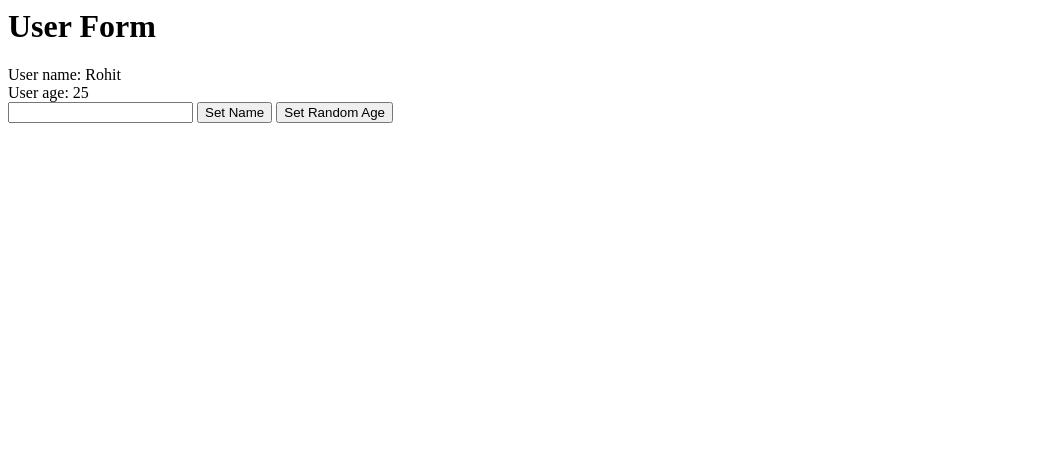
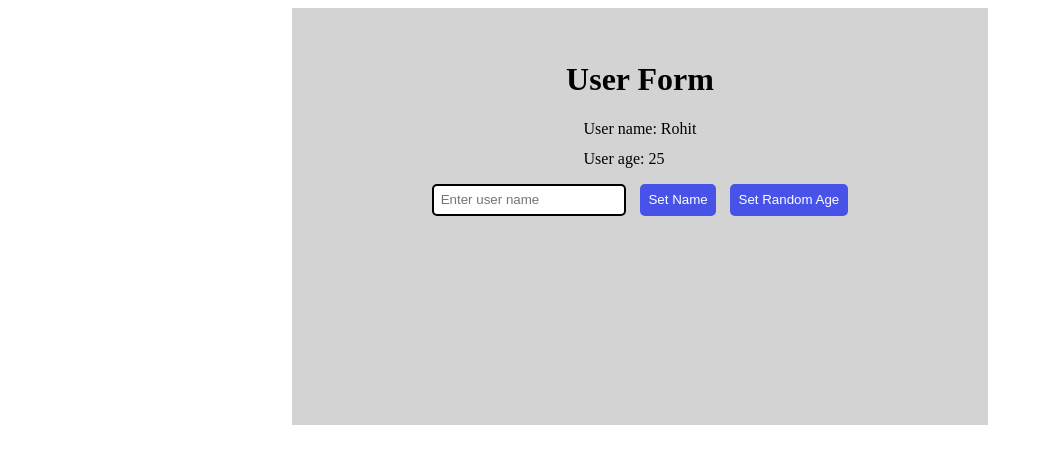
Before and after one commit to RohitKumar608/Web-framework-with-TS, a website with bundled scripts: page index.html in a window 1280 px wide. Shown: the whole page, without its empty margins (0-1043 px from the left). Built offline with nearby package versions, Linux system fonts and the light colour scheme.

Commit message:
feat: made view class generic and added css for form

```diff
--- a/index.html
+++ b/index.html
@@ -1,4 +1,48 @@
 <html>
+<style>
+    #root {
+        width: 50%;
+        margin: auto;
+        padding: 2rem;
+        background: lightgray;
+        height: 45%;
+    }
+
+    .user-details {
+        display: flex;
+        flex-direction: column;
+        justify-content: space-between;
+        height: 3rem;
+        margin-bottom: 1rem;
+    }
+
+    input {
+        padding: 0.4rem;
+        border: 2px solid black;
+        border-radius: 5px;
+        outline: none;
+    }
+
+    button {
+        padding: 0.4rem;
+        border: 2px solid #4753e8;
+        border-radius: 0.3rem;
+        background: #4753e8;
+        color: white;
+        margin-left: 10px;
+    }
+
+    .user-details span {
+        font-weight: 500;
+    }
+
+    .main {
+        display: flex;
+        flex-direction: column;
+        justify-content: center;
+        align-items: center;
+    }
+</style>
 
 <body>
     <div id="root"></div>
--- a/src/view/UserForm.ts
+++ b/src/view/UserForm.ts
@@ -1,5 +1,6 @@
 import { View } from './View'
-export class UserForm extends View {
+import { User, UserProps } from '../models/User'
+export class UserForm extends View<User, UserProps> {
   eventsMap(): { [key: string]: () => void } {
     return {
       'click:.set-agr': this.handleSetAge,
@@ -19,13 +20,17 @@ export class UserForm extends View {
 
   template(): string {
     return `
-    <div>
+    <div class='main'>
       <h1>User Form</h1>
-      <div>User name: ${this.model.get('name')}</div>
-      <div>User age: ${this.model.get('age')}</div>
-      <input class='user-name' />
-      <button class="set-name">Set Name</button>
-      <button  class="set-agr">Set Random Age</button>
+      <div class='user-details'>
+        <span>User name: ${this.model.get('name')}</span>
+        <span>User age: ${this.model.get('age')}</span>
+      </div>
+      <div>
+        <input placeholder='Enter user name' class='user-name' />
+        <button class="set-name">Set Name</button>
+        <button  class="set-agr">Set Random Age</button>
+      </div>
     </div>
   `
   }
--- a/src/view/View.ts
+++ b/src/view/View.ts
@@ -1,10 +1,10 @@
-import { User } from '../models/User'
+import { Model } from '../models/Model'
 
-export abstract class View {
+export abstract class View<T extends Model<K>, K> {
   abstract eventsMap(): { [key: string]: () => void }
   abstract template(): string
 
-  constructor(public parent: Element, public model: User) {
+  constructor(public parent: Element, public model: T) {
     this.bindModel()
   }
 
```
